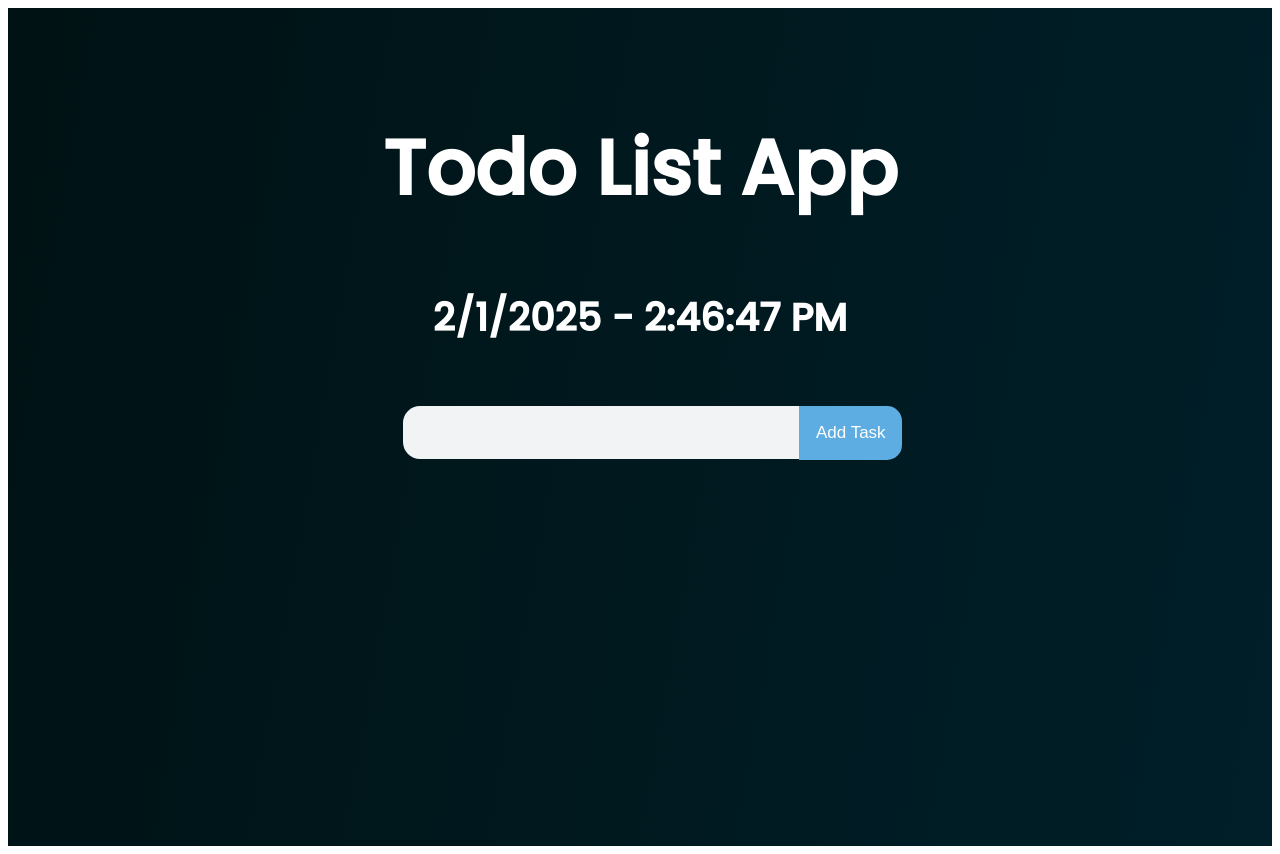
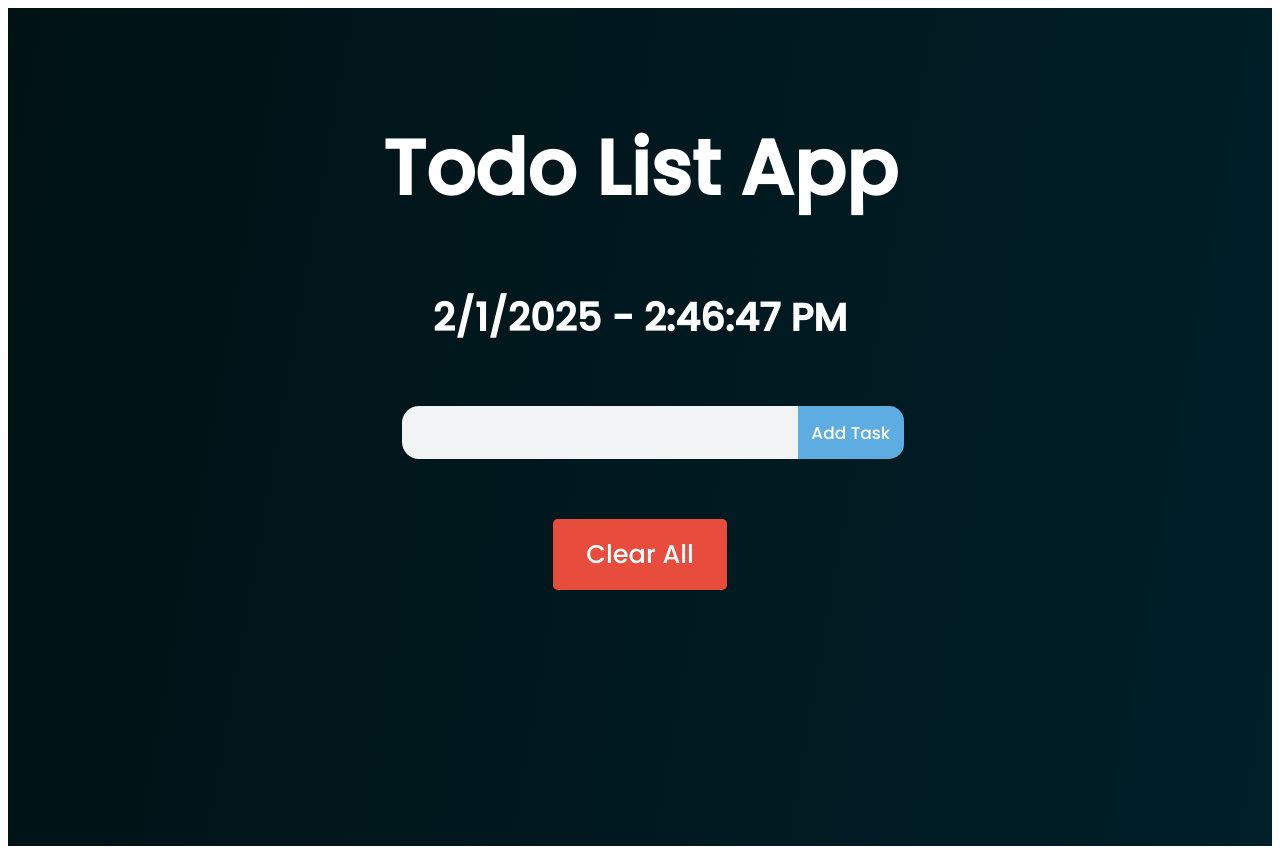
Before and after one commit to arijit157/ToDo-React-App, a React (Vite) app: page / in a window 1280 px wide. Built offline with nearby package versions, Linux system fonts and the light colour scheme.

Commit message:
Implemented the 'delete' and 'clear all' functionality

```diff
--- a/src/components/Todo.css
+++ b/src/components/Todo.css
@@ -87,13 +87,14 @@
   }
 
   form button {
-    padding: 16.8px;
+    padding: 13.5px;
     font-size: 17px;
     border-top-right-radius: 15px;
     border-bottom-right-radius: 15px;
     min-width: 100px;
     background-color: #5dade2;
     color: var(--secondary-color);
+    font-family: "Poppins", serif;
   }
 
   span {
@@ -175,12 +176,14 @@
   .clear-btn {
     background-color: #e74c3c;
     font-size: 1.6rem;
-    padding: 1rem 2.2rem;
+    padding: 1rem 2.1rem;
     border-radius: 0.3rem;
     -webkit-border-radius: 0.3rem;
     -moz-border-radius: 0.3rem;
     -ms-border-radius: 0.3rem;
     -o-border-radius: 0.3rem;
+    color: white;
+    font-family: "Poppins", serif;
   }
 
   .clear-btn:hover {
--- a/src/components/Todo.jsx
+++ b/src/components/Todo.jsx
@@ -1,4 +1,4 @@
-import React, { useState } from 'react'
+import React, { useEffect, useState } from 'react'
 import './Todo.css';
 import { FaCheckCircle } from "react-icons/fa";
 import { MdDeleteForever } from "react-icons/md";
@@ -30,9 +30,23 @@ function Todo() {
         }
     }
 
-    setInterval(() => {
-        setTime(new Date().toLocaleTimeString());
-    }, 1000);
+    useEffect(() => {
+        let intervalID = setInterval(() => {
+            setTime(new Date().toLocaleTimeString());
+        }, 1000);
+
+        return (() => {return clearInterval(intervalID)});
+    }, []);
+
+    let handleDeleteTaskItem = (el) => {
+        setTask(task.filter((t) => {
+            return t!=el;
+        }));
+    }
+
+    let handleDeleteAllTask = () => {
+        setTask([]);
+    }
 
     return (
         <section className="todo-container">
@@ -47,7 +61,7 @@ function Todo() {
                         <input type="text" className='todo-input' autoComplete='off' value={inputValue} onChange={(event) => setInputValue(event.target.value)} />
                     </div>
                     <div>
-                        <button type="submit" className='todo-btn'>Add Task</button>
+                        <button type="submit" className='form-btn'>Add Task</button>
                     </div>
                 </form>
             </section>
@@ -58,11 +72,14 @@ function Todo() {
                             <li key={index} className='todo-item'>
                                 <span>{el}</span>
                                 <button className='check-btn'><FaCheckCircle /></button>
-                                <button className='delete-btn'><MdDeleteForever /></button>
+                                <button className='delete-btn' onClick={() => handleDeleteTaskItem(el)}><MdDeleteForever /></button>
                             </li>
                         );
                     })}
                 </ul>
+            </section>
+            <section>
+                <button className="clear-btn" onClick={handleDeleteAllTask}>Clear All</button>
             </section>
         </section>
     )
```
